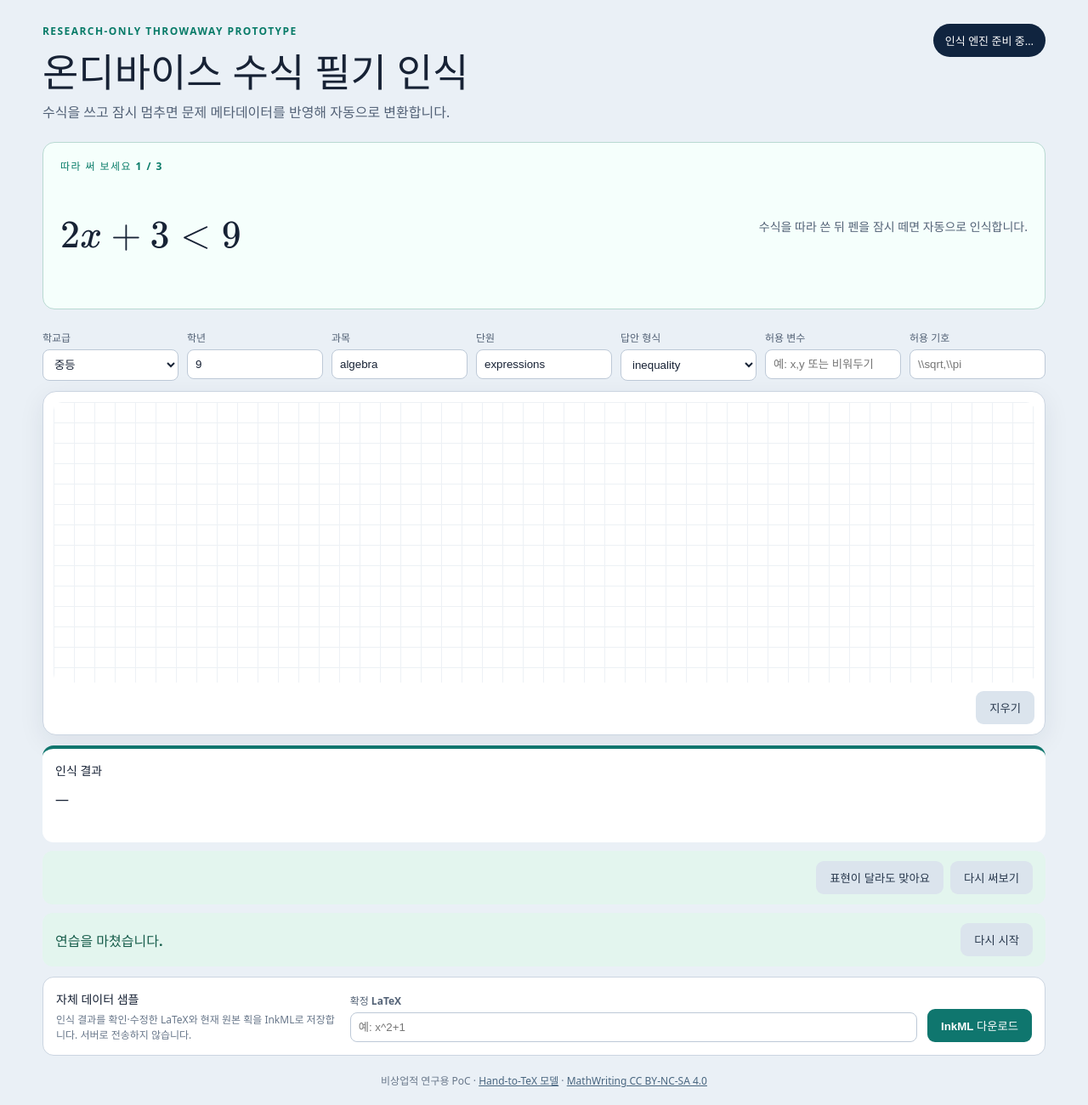
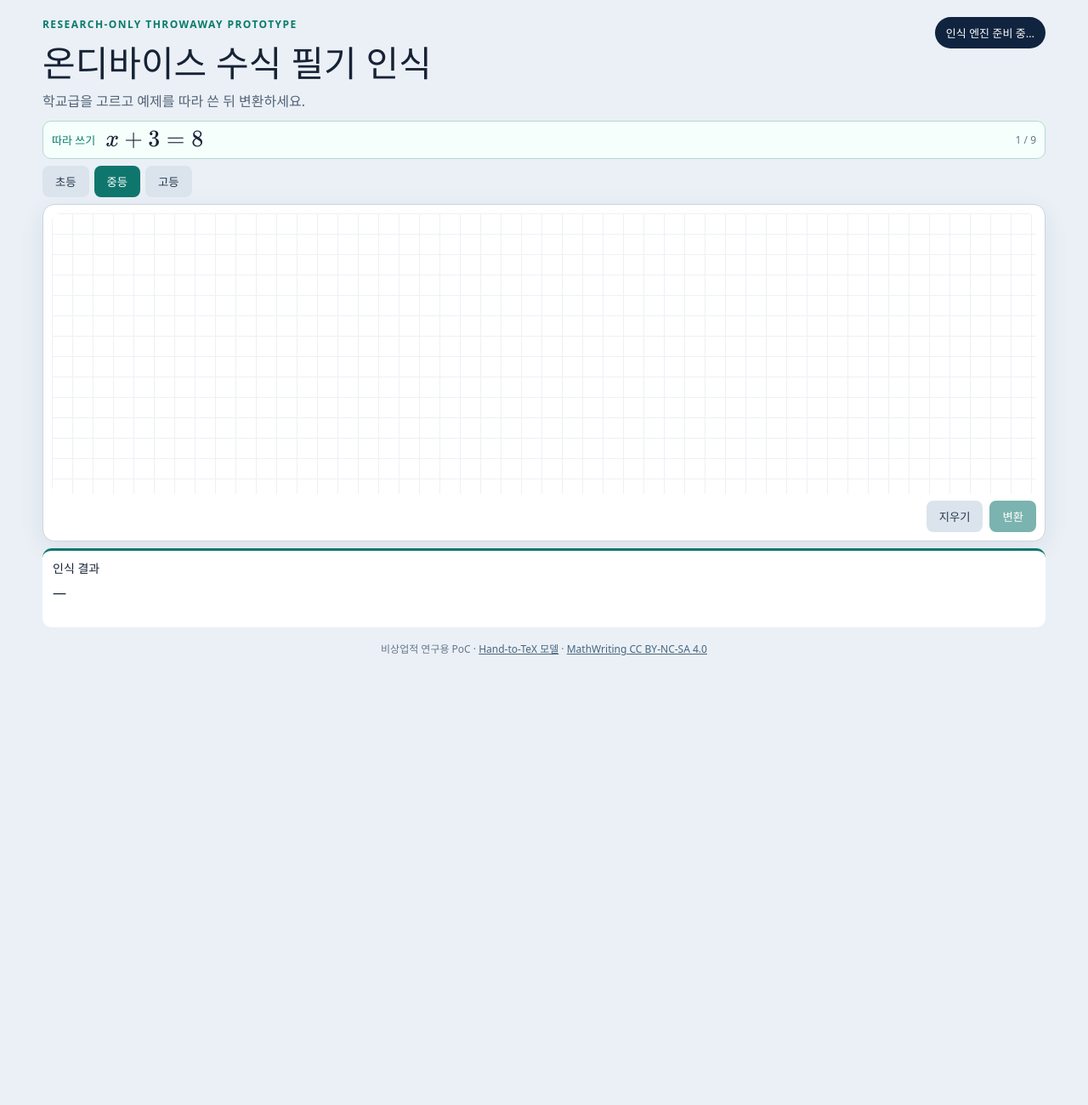
Before and after one commit to Kimilhee/dk-script, a website built with Vite: page prototype/constraint-decoding/index.html in a window 1280 px wide. Shown: the whole page at 85% size. After the commit the page ends 804 px from the top, so only its background shows below. Built offline with nearby package versions, Linux system fonts and the light colour scheme.

Commit message:
Simplify practice UI and compact portrait layout

```diff
--- a/prototype/constraint-decoding/index.html
+++ b/prototype/constraint-decoding/index.html
@@ -13,55 +13,28 @@
         <div>
           <p class="eyebrow">RESEARCH-ONLY THROWAWAY PROTOTYPE</p>
           <h1>온디바이스 수식 필기 인식</h1>
-          <p>수식을 쓰고 잠시 멈추면 문제 메타데이터를 반영해 자동으로 변환합니다.</p>
+          <p>학교급을 고르고 예제를 따라 쓴 뒤 변환하세요.</p>
         </div>
         <output id="status">초기화 중…</output>
       </header>
 
       <section id="exercise-prompt" class="exercise" aria-label="따라 쓸 수식">
-        <div>
-          <p class="eyebrow">따라 써 보세요 <span id="exercise-count"></span></p>
-          <div id="exercise-latex" class="exercise-latex"></div>
-        </div>
-        <p>수식을 따라 쓴 뒤 펜을 잠시 떼면 자동으로 인식합니다.</p>
+        <strong>따라 쓰기</strong>
+        <div id="exercise-latex" class="exercise-latex"></div>
+        <span id="exercise-count" class="exercise-count"></span>
       </section>
-      <p id="no-exercises" class="notice" hidden>
-        선택한 학교급·학년과 허용 기호에 맞는 연습 수식이 없습니다. 학년이나 허용 기호를 확인해
-        주세요.
-      </p>
-
-      <section class="controls" aria-label="문제 메타데이터">
-        <label
-          >학교급<select id="school-level">
-            <option value="elementary">초등</option>
-            <option value="middle" selected>중등</option>
-            <option value="high">고등</option>
-          </select></label
-        >
-        <label>학년<input id="grade" type="number" min="1" max="12" value="9" /></label>
-        <label>과목<input id="subject" value="algebra" /></label>
-        <label>단원<input id="unit" value="equation" /></label>
-        <label
-          >답안 형식<select id="answer-type">
-            <option value="number">number</option>
-            <option value="fraction">fraction</option>
-            <option value="expression" selected>expression</option>
-            <option value="equation">equation</option>
-            <option value="inequality">inequality</option>
-            <option value="coordinate">coordinate</option>
-            <option value="set">set</option>
-            <option value="interval">interval</option>
-            <option value="matrix">matrix</option>
-          </select></label
-        >
-        <label>허용 변수<input id="variables" placeholder="예: x,y 또는 비워두기" /></label>
-        <label>허용 기호<input id="symbols" placeholder="\\sqrt,\\pi" /></label>
-      </section>
+      <p id="no-exercises" class="notice" hidden>이 학교급에서 사용할 연습 수식이 없습니다.</p>
+      <nav id="level-picker" class="level-picker" aria-label="학교급 선택">
+        <button type="button" data-level="elementary" aria-pressed="false">초등</button>
+        <button type="button" data-level="middle" aria-pressed="true">중등</button>
+        <button type="button" data-level="high" aria-pressed="false">고등</button>
+      </nav>
 
       <section class="drawing">
         <canvas id="ink" aria-label="수식 필기 캔버스"></canvas>
         <div class="actions">
           <button id="clear" type="button">지우기</button>
+          <button id="convert" type="button" disabled>변환</button>
         </div>
       </section>
 
@@ -86,19 +59,6 @@
         <p>연습을 마쳤습니다.</p>
         <button id="restart-practice" type="button">다시 시작</button>
       </section>
-      <section class="collection" aria-label="학습 샘플 내보내기">
-        <div>
-          <h2>자체 데이터 샘플</h2>
-          <p>
-            인식 결과를 확인·수정한 LaTeX와 현재 원본 획을 InkML로 저장합니다. 서버로 전송하지
-            않습니다.
-          </p>
-        </div>
-        <label
-          >확정 LaTeX<input id="confirmed-latex" placeholder="예: x^2+1" autocomplete="off"
-        /></label>
-        <button id="export-sample" type="button">InkML 다운로드</button>
-      </section>
       <footer>
         비상업적 연구용 PoC ·
         <a href="https://huggingface.co/m4jkiuwr/htt-mini">Hand-to-TeX 모델</a> ·
--- a/prototype/constraint-decoding/src/main.ts
+++ b/prototype/constraint-decoding/src/main.ts
@@ -17,14 +17,16 @@ const strokes: Stroke[] = [];
 let worker: Worker | undefined;
 let current: Stroke | undefined;
 let requestId = 0;
-let idleTimer: number | undefined;
 let ready = false;
+let converting = false;
 let recognitionStartedAt = 0;
 let exercises: PracticeExercise[] = [];
 let exerciseIndex = 0;
 let finished = false;
+let schoolLevel: SchoolLevel = "middle";
 
 resizeCanvas();
+updateLevelButtons();
 resetPractice();
 window.addEventListener("resize", resizeCanvas);
 canvas.addEventListener("pointerdown", pointerDown);
@@ -32,16 +34,20 @@ canvas.addEventListener("pointermove", pointerMove);
 canvas.addEventListener("pointerup", pointerUp);
 canvas.addEventListener("pointercancel", pointerUp);
 element<HTMLButtonElement>("clear").addEventListener("click", clear);
-element<HTMLButtonElement>("export-sample").addEventListener("click", exportSample);
+element<HTMLButtonElement>("convert").addEventListener("click", recognize);
 element<HTMLButtonElement>("mark-correct").addEventListener("click", markCorrect);
 element<HTMLButtonElement>("retry").addEventListener("click", clear);
 element<HTMLButtonElement>("next-exercise").addEventListener("click", nextExercise);
 element<HTMLButtonElement>("finish-practice").addEventListener("click", finishPractice);
 element<HTMLButtonElement>("restart-practice").addEventListener("click", restartPractice);
-element<HTMLSelectElement>("school-level").addEventListener("change", resetPractice);
-element<HTMLInputElement>("grade").addEventListener("change", resetPractice);
-element<HTMLInputElement>("variables").addEventListener("change", resetPractice);
-element<HTMLInputElement>("symbols").addEventListener("change", resetPractice);
+element<HTMLElement>("level-picker").addEventListener("click", (event) => {
+  if (converting) return;
+  const button = (event.target as HTMLElement).closest<HTMLButtonElement>("[data-level]");
+  if (!button) return;
+  schoolLevel = button.dataset.level as SchoolLevel;
+  updateLevelButtons();
+  resetPractice();
+});
 setStatus("인식 엔진 준비 중…");
 void initialize();
 
@@ -64,8 +70,7 @@ async function initialize(): Promise<void> {
 }
 
 function pointerDown(event: PointerEvent): void {
-  if (finished || !currentExercise()) return;
-  window.clearTimeout(idleTimer);
+  if (finished || converting || !currentExercise()) return;
   requestId += 1;
   hideFeedback();
   canvas.setPointerCapture(event.pointerId);
@@ -88,8 +93,6 @@ function pointerUp(event: PointerEvent): void {
   appendPoint(event);
   current = undefined;
   redraw();
-  window.clearTimeout(idleTimer);
-  idleTimer = window.setTimeout(recognize, 250);
 }
 
 function appendPoint(event: PointerEvent): void {
@@ -128,6 +131,7 @@ function resizeCanvas(): void {
 }
 
 function clear(): void {
+  if (converting) return;
   requestId += 1;
   strokes.splice(0);
   current = undefined;
@@ -138,11 +142,18 @@ function clear(): void {
 }
 
 function recognize(): void {
-  if (!ready || !worker || strokes.length === 0) return;
-  window.clearTimeout(idleTimer);
+  if (!ready || !worker || strokes.length === 0 || finished || converting) return;
   requestId += 1;
+  converting = true;
   recognitionStartedAt = performance.now();
-  setStatus("인식 중…");
+  element<HTMLButtonElement>("convert").disabled = true;
+  element<HTMLButtonElement>("clear").disabled = true;
+  for (const button of element<HTMLElement>("level-picker").querySelectorAll<HTMLButtonElement>(
+    "button",
+  )) {
+    button.disabled = true;
+  }
+  setStatus("변환 중…");
   worker.postMessage({
     type: "recognize",
     id: requestId,
@@ -155,36 +166,53 @@ function receiveWorkerMessage(event: MessageEvent<WorkerResponse>): void {
   const message = event.data;
   if (message.type === "ready") {
     ready = true;
-    setStatus(`준비됨 · 엔진 초기화 ${message.elapsedMs.toFixed(0)}ms`);
+    element<HTMLButtonElement>("convert").disabled = false;
+    setStatus("준비됨");
     return;
   }
   if (message.type === "error") {
     if (message.id !== undefined && message.id !== requestId) return;
+    converting = false;
+    element<HTMLButtonElement>("convert").disabled = false;
+    element<HTMLButtonElement>("clear").disabled = false;
+    for (const button of element<HTMLElement>("level-picker").querySelectorAll<HTMLButtonElement>(
+      "button",
+    )) {
+      button.disabled = false;
+    }
     setStatus(`오류: ${message.message}`);
     return;
   }
   if (message.id !== requestId) return;
   if (message.type === "result") {
+    const conversionMs = performance.now() - recognitionStartedAt;
     renderResult(message.result);
     showFeedback(
       canonicalizeLatex(message.result.latex) === canonicalizeLatex(currentExercise()?.latex ?? ""),
     );
+    setStatus(`변환 완료 · ${conversionMs.toFixed(0)}ms`);
     return;
   }
-  setStatus(`완료 · 전체 ${(performance.now() - recognitionStartedAt).toFixed(0)}ms`);
+  converting = false;
+  element<HTMLButtonElement>("convert").disabled = false;
+  element<HTMLButtonElement>("clear").disabled = false;
+  for (const button of element<HTMLElement>("level-picker").querySelectorAll<HTMLButtonElement>(
+    "button",
+  )) {
+    button.disabled = false;
+  }
 }
 
 function readContext(): RecognitionContext {
-  const schoolLevel = element<HTMLSelectElement>("school-level").value as SchoolLevel;
+  const grade = schoolLevel === "elementary" ? 6 : schoolLevel === "middle" ? 9 : 12;
+  const exercise = currentExercise();
   return {
     curriculum: "2022",
     schoolLevel,
-    grade: Number(element<HTMLInputElement>("grade").value),
-    subject: element<HTMLInputElement>("subject").value,
-    unit: element<HTMLInputElement>("unit").value,
-    answerType: element<HTMLSelectElement>("answer-type").value as AnswerType,
-    allowedVariables: splitInput("variables"),
-    allowedSymbols: splitInput("symbols"),
+    grade,
+    subject: exercise?.subject ?? "algebra",
+    unit: exercise?.unit ?? "expressions",
+    answerType: exercise?.answerType ?? ("expression" satisfies AnswerType),
   };
 }
 
@@ -192,14 +220,11 @@ function exerciseContext(): RecognitionContext {
   const exercise = currentExercise();
   const context = readContext();
   if (!exercise) return context;
-  element<HTMLSelectElement>("answer-type").value = exercise.answerType;
-  element<HTMLInputElement>("subject").value = exercise.subject;
-  element<HTMLInputElement>("unit").value = exercise.unit;
   return { ...context, answerType: exercise.answerType };
 }
 
 function resetPractice(): void {
-  exercises = availableExercises(readContext());
+  exercises = availableExercises(schoolLevel);
   exerciseIndex = 0;
   finished = false;
   element<HTMLElement>("practice-finished").hidden = true;
@@ -220,10 +245,15 @@ function renderExercise(): void {
   element<HTMLElement>("no-exercises").hidden = true;
   element<HTMLElement>("exercise-count").textContent = `${exerciseIndex + 1} / ${exercises.length}`;
   renderLatex(element<HTMLElement>("exercise-latex"), exercise.latex);
-  element<HTMLSelectElement>("answer-type").value = exercise.answerType;
-  element<HTMLInputElement>("subject").value = exercise.subject;
-  element<HTMLInputElement>("unit").value = exercise.unit;
   hideFeedback();
+}
+
+function updateLevelButtons(): void {
+  for (const button of element<HTMLElement>("level-picker").querySelectorAll<HTMLButtonElement>(
+    "[data-level]",
+  )) {
+    button.setAttribute("aria-pressed", String(button.dataset.level === schoolLevel));
+  }
 }
 
 function currentExercise(): PracticeExercise | undefined {
@@ -276,14 +306,6 @@ function hideFeedback(): void {
   element<HTMLElement>("practice-feedback").hidden = true;
 }
 
-function splitInput(id: string): string[] | undefined {
-  const values = element<HTMLInputElement>(id)
-    .value.split(",")
-    .map((value) => value.trim())
-    .filter(Boolean);
-  return values.length > 0 ? values : undefined;
-}
-
 function renderResult(result?: RecognitionResult): void {
   const card = element<HTMLElement>("result-problem");
   const latex = card.querySelector<HTMLElement>(".latex")!;
@@ -296,8 +318,7 @@ function renderResult(result?: RecognitionResult): void {
     return;
   }
   renderLatex(latex, result.latex);
-  card.querySelector(".meta")!.textContent =
-    `${result.elapsedMs.toFixed(0)}ms · confidence ${(result.confidence * 100).toFixed(1)}%`;
+  card.querySelector(".meta")!.textContent = `신뢰도 ${(result.confidence * 100).toFixed(1)}%`;
   alternatives.replaceChildren(
     ...result.alternatives.map((item) => {
       const candidate = document.createElement("span");
@@ -316,48 +337,6 @@ function renderLatex(target: HTMLElement, value: string, displayMode = true): vo
     strict: "ignore",
     trust: false,
   });
-}
-
-function exportSample(): void {
-  const truth = element<HTMLInputElement>("confirmed-latex").value.trim();
-  if (strokes.length === 0) {
-    setStatus("내보낼 필기가 없습니다");
-    return;
-  }
-  if (!truth) {
-    setStatus("확정 LaTeX를 입력하세요");
-    return;
-  }
-
-  const context = readContext();
-  const traces = strokes
-    .map(
-      (stroke, index) =>
-        `<trace id="${index}">${stroke.map((point) => `${point.x.toFixed(2)} ${point.y.toFixed(2)} ${point.t.toFixed(2)}`).join(", ")}</trace>`,
-    )
-    .join("\n  ");
-  const inkml = `<?xml version="1.0" encoding="UTF-8"?>
-<ink xmlns="http://www.w3.org/2003/InkML">
-  <annotation type="label">${escapeXml(truth)}</annotation>
-  <annotation type="context">${escapeXml(JSON.stringify(context))}</annotation>
-  ${traces}
-</ink>\n`;
-  const url = URL.createObjectURL(new Blob([inkml], { type: "application/inkml+xml" }));
-  const link = document.createElement("a");
-  link.href = url;
-  link.download = `math-sample-${new Date().toISOString().replaceAll(":", "-")}.inkml`;
-  link.click();
-  window.setTimeout(() => URL.revokeObjectURL(url), 0);
-  setStatus("학습 샘플을 로컬에 저장했습니다");
-}
-
-function escapeXml(value: string): string {
-  return value
-    .replaceAll("&", "&amp;")
-    .replaceAll("<", "&lt;")
-    .replaceAll(">", "&gt;")
-    .replaceAll('"', "&quot;")
-    .replaceAll("'", "&apos;");
 }
 
 function setStatus(value: string): void {
--- a/prototype/constraint-decoding/src/practice.ts
+++ b/prototype/constraint-decoding/src/practice.ts
@@ -1,5 +1,4 @@
-import { tokenizeLatex } from "./latex.ts";
-import type { AnswerType, RecognitionContext, SchoolLevel } from "./types.ts";
+import type { AnswerType, SchoolLevel } from "./types.ts";
 
 export interface PracticeExercise {
   latex: string;
@@ -31,30 +30,8 @@ export const PRACTICE_EXERCISES: PracticeExercise[] = [
   high("\\begin{matrix}1&2\\\\3&4\\end{matrix}", 11, 12, "matrix"),
 ];
 
-export function availableExercises(context: RecognitionContext): PracticeExercise[] {
-  return PRACTICE_EXERCISES.filter((exercise) => {
-    if (
-      exercise.schoolLevel !== context.schoolLevel ||
-      context.grade < exercise.minGrade ||
-      context.grade > exercise.maxGrade
-    ) {
-      return false;
-    }
-    const tokens = tokenizeLatex(exercise.latex);
-    const variables = tokens.filter((token) => /^[a-zA-Z]$/u.test(token));
-    if (
-      context.allowedVariables &&
-      variables.some((variable) => !context.allowedVariables?.includes(variable))
-    ) {
-      return false;
-    }
-    const symbols = tokens.filter(
-      (token) => !/^[a-zA-Z0-9]$/u.test(token) && !"_^{}".includes(token),
-    );
-    return (
-      !context.allowedSymbols || symbols.every((symbol) => context.allowedSymbols?.includes(symbol))
-    );
-  });
+export function availableExercises(schoolLevel: SchoolLevel): PracticeExercise[] {
+  return PRACTICE_EXERCISES.filter((exercise) => exercise.schoolLevel === schoolLevel);
 }
 
 function elementary(
--- a/prototype/constraint-decoding/src/styles.css
+++ b/prototype/constraint-decoding/src/styles.css
@@ -12,13 +12,16 @@
 * {
   box-sizing: border-box;
 }
+[hidden] {
+  display: none !important;
+}
 body {
   margin: 0;
 }
 main {
   width: min(1180px, calc(100% - 24px));
   margin: 0 auto;
-  padding: 28px 0 48px;
+  padding: 20px 0 32px;
 }
 header {
   display: flex;
@@ -28,7 +31,7 @@ header {
 }
 h1 {
   margin: 4px 0;
-  font-size: clamp(28px, 4vw, 46px);
+  font-size: clamp(26px, 4vw, 42px);
 }
 header p {
   margin: 0;
@@ -43,67 +46,78 @@ header p {
 #status {
   background: #10243f;
   color: white;
-  padding: 10px 14px;
+  padding: 9px 13px;
   border-radius: 999px;
   font-size: 13px;
+  white-space: nowrap;
 }
 .exercise {
   display: flex;
   align-items: center;
-  justify-content: space-between;
-  gap: 20px;
-  margin: 24px 0 12px;
-  padding: 18px 20px;
+  gap: 12px;
+  min-height: 42px;
+  margin: 12px 0 8px;
+  padding: 4px 10px;
   border: 1px solid #b8d9d2;
-  border-radius: 14px;
+  border-radius: 10px;
   background: #f5fffc;
 }
-.exercise .eyebrow {
+.exercise > strong {
+  flex: 0 0 auto;
+  color: #087b68;
+  font-size: 13px;
+}
+.exercise-latex {
+  min-width: 0;
+  font-size: 23px;
+  line-height: 1.4;
+  overflow-x: auto;
+}
+.exercise-latex .katex-display {
   margin: 0;
 }
-.exercise-latex {
-  min-height: 55px;
-  padding-top: 7px;
-  font-size: clamp(26px, 4vw, 38px);
-}
-.exercise > p {
-  margin: 0;
-  color: #536277;
-  font-size: 14px;
+.exercise-count {
+  flex: 0 0 auto;
+  margin-left: auto;
+  color: #68778a;
+  font-size: 12px;
 }
 .notice,
 .practice-finished {
-  padding: 14px 16px;
+  padding: 12px 14px;
   border-radius: 12px;
   background: #fff8e7;
   color: #66511b;
 }
-.controls {
-  display: grid;
-  grid-template-columns: repeat(7, minmax(110px, 1fr));
-  gap: 10px;
-  margin: 24px 0 12px;
+.level-picker {
+  display: flex;
+  gap: 6px;
+  margin: 0 0 8px;
 }
-label {
-  color: #526175;
-  font-size: 12px;
-  font-weight: 700;
+button {
+  border: 0;
+  border-radius: 8px;
+  padding: 9px 15px;
+  color: #28384d;
+  background: #dbe4ed;
+  font-weight: 800;
+  cursor: pointer;
 }
-input,
-select {
-  width: 100%;
-  margin-top: 5px;
-  padding: 9px;
-  border: 1px solid #bdc9d7;
-  border-radius: 8px;
-  background: white;
-  color: #172235;
+button:disabled {
+  opacity: 0.55;
+  cursor: wait;
+}
+.level-picker button[aria-pressed="true"],
+#convert,
+#next-exercise {
+  color: white;
+  background: #0f766e;
 }
 .drawing {
-  padding: 12px;
+  padding: 10px;
   background: white;
   border: 1px solid #cbd5e1;
-  border-radius: 16px;
+  border-radius: 14px;
   box-shadow: 0 8px 30px rgb(20 40 70 / 8%);
 }
 canvas {
@@ -115,42 +129,36 @@ canvas {
     linear-gradient(#edf1f5 1px, transparent 1px),
     linear-gradient(90deg, #edf1f5 1px, transparent 1px);
   background-size: 24px 24px;
-  border-radius: 10px;
+  border-radius: 9px;
   touch-action: none;
 }
 .actions {
   display: flex;
   justify-content: flex-end;
   gap: 8px;
-  margin-top: 10px;
+  margin-top: 8px;
 }
-button {
-  border: 0;
-  border-radius: 9px;
-  padding: 10px 16px;
-  color: white;
-  background: #0f766e;
-  font-weight: 800;
-}
-#clear {
+#clear,
+.feedback-actions button:not(#next-exercise),
+#restart-practice {
   color: #28384d;
   background: #dbe4ed;
 }
 .results {
   display: grid;
   grid-template-columns: 1fr;
-  gap: 10px;
-  margin-top: 12px;
+  gap: 8px;
+  margin-top: 8px;
 }
 .practice-feedback,
 .practice-finished {
   display: flex;
   align-items: center;
   justify-content: space-between;
-  gap: 12px;
-  margin-top: 10px;
-  padding: 12px 15px;
-  border-radius: 12px;
+  gap: 10px;
+  margin-top: 8px;
+  padding: 9px 12px;
+  border-radius: 10px;
   background: #e3f5ee;
 }
 .practice-feedback p,
@@ -162,22 +170,17 @@ button {
 .feedback-actions {
   display: flex;
   flex-wrap: wrap;
-  gap: 8px;
+  gap: 6px;
 }
-.feedback-actions button:not(#next-exercise),
-#restart-practice {
-  color: #28384d;
-  background: #dbe4ed;
+.feedback-actions button {
+  padding: 7px 10px;
 }
 article {
   min-width: 0;
-  padding: 15px;
-  border-radius: 13px;
+  padding: 10px 12px;
+  border-radius: 11px;
   background: #fff;
-  border-top: 4px solid #8da1b7;
-}
-article:last-child {
-  border-top-color: #0f766e;
+  border-top: 3px solid #0f766e;
 }
 h2 {
   margin: 0;
@@ -186,9 +189,9 @@ h2 {
 .latex {
   display: grid;
   align-items: center;
-  min-height: 48px;
+  min-height: 38px;
   overflow-x: auto;
-  padding: 5px 0;
+  padding: 3px 0;
 }
 .latex .katex-display {
   margin: 0;
@@ -210,28 +213,8 @@ h2 {
   color: #a2afbd;
   content: "·";
 }
-.collection {
-  display: grid;
-  grid-template-columns: 1fr minmax(240px, 2fr) auto;
-  gap: 12px;
-  align-items: end;
-  margin-top: 12px;
-  padding: 15px;
-  border: 1px solid #cbd5e1;
-  border-radius: 13px;
-  background: #fff;
-}
-.collection h2,
-.collection p {
-  margin: 0;
-}
-.collection p {
-  margin-top: 5px;
-  color: #68778a;
-  font-size: 12px;
-}
 footer {
-  margin-top: 20px;
+  margin-top: 16px;
   color: #68778a;
   font-size: 12px;
   text-align: center;
@@ -246,18 +229,97 @@ footer a {
   }
   #status {
     display: inline-block;
-    margin-top: 12px;
+    margin-top: 8px;
   }
-  .controls {
-    grid-template-columns: repeat(2, 1fr);
-  }
-  .exercise,
   .practice-feedback,
   .practice-finished {
     align-items: stretch;
     flex-direction: column;
   }
-  .collection {
-    grid-template-columns: 1fr;
+}
+
+@media (orientation: portrait) and (min-height: 850px) {
+  html,
+  body {
+    height: 100%;
+    overflow: hidden;
+  }
+  main {
+    display: grid;
+    grid-template-rows: auto auto auto minmax(180px, 1fr) auto auto;
+    gap: 6px;
+    width: 100%;
+    height: 100dvh;
+    min-height: 0;
+    padding: 8px 14px;
+  }
+  header {
+    align-items: center;
+  }
+  h1 {
+    margin: 0;
+    font-size: 22px;
+  }
+  header .eyebrow,
+  header > div > p:not(.eyebrow),
+  footer {
+    display: none;
+  }
+  #status {
+    margin: 0;
+    padding: 7px 10px;
+  }
+  .exercise,
+  .level-picker,
+  .results,
+  .practice-feedback,
+  .practice-finished {
+    margin: 0;
+  }
+  .exercise {
+    min-height: 38px;
+  }
+  .level-picker button {
+    padding: 7px 13px;
+  }
+  .drawing {
+    display: flex;
+    flex-direction: column;
+    min-height: 0;
+    padding: 8px;
+  }
+  canvas {
+    flex: 1 1 auto;
+    width: 100%;
+    height: auto;
+    min-height: 0;
+  }
+  .actions {
+    flex: 0 0 auto;
+    margin-top: 6px;
+  }
+  .actions button {
+    padding: 8px 13px;
+  }
+  article {
+    padding: 7px 10px;
+  }
+  .latex {
+    min-height: 30px;
+  }
+  .meta,
+  .alternatives {
+    margin-top: 2px;
+  }
+  .alternatives {
+    display: none;
+  }
+  .practice-feedback,
+  .practice-finished {
+    flex-direction: row;
+    padding: 6px 9px;
+  }
+  .feedback-actions button {
+    padding: 6px 9px;
   }
 }
```
Also changed, not shown: tests/index.test.ts (+9 -14 lines), prototype/constraint-decoding/README.md.
